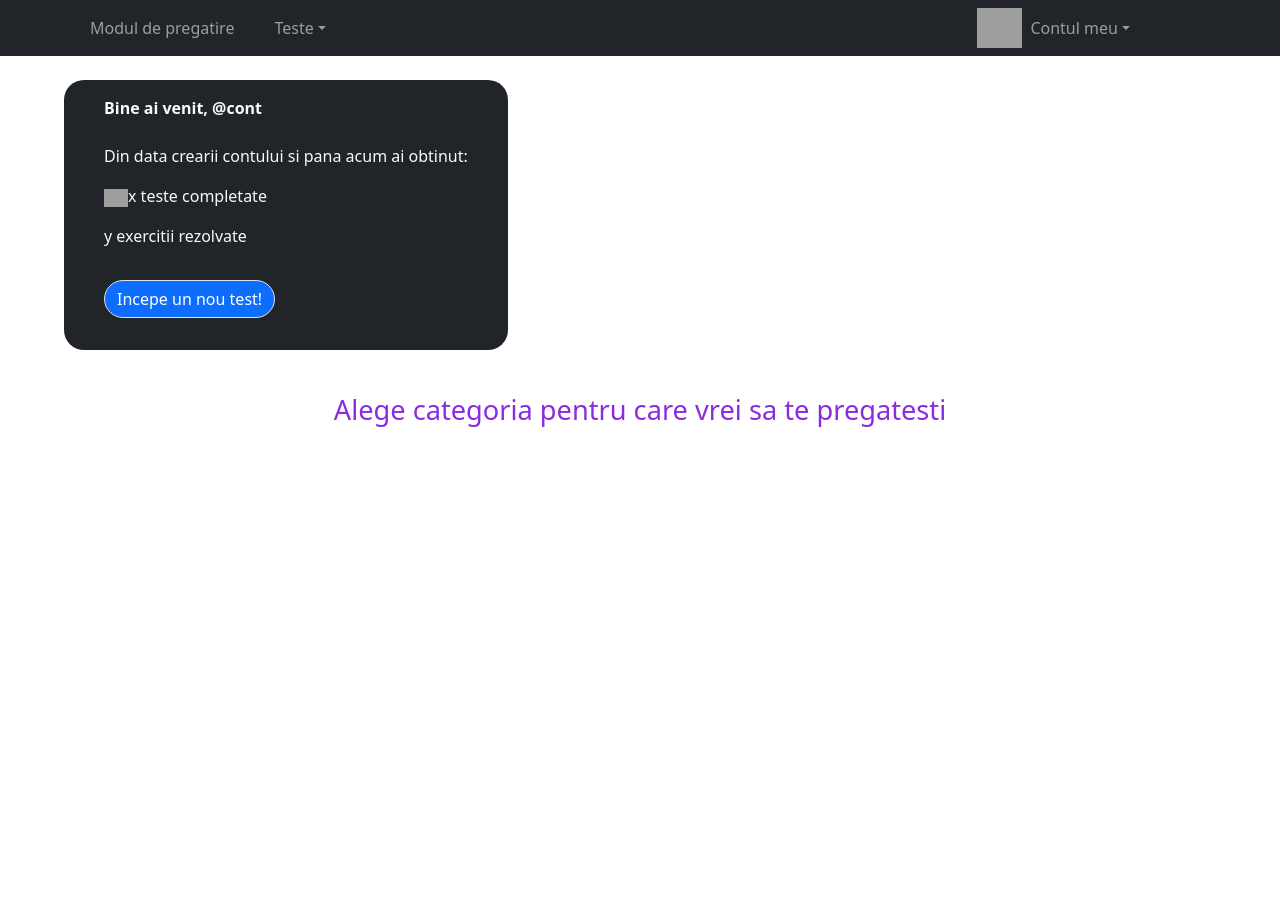
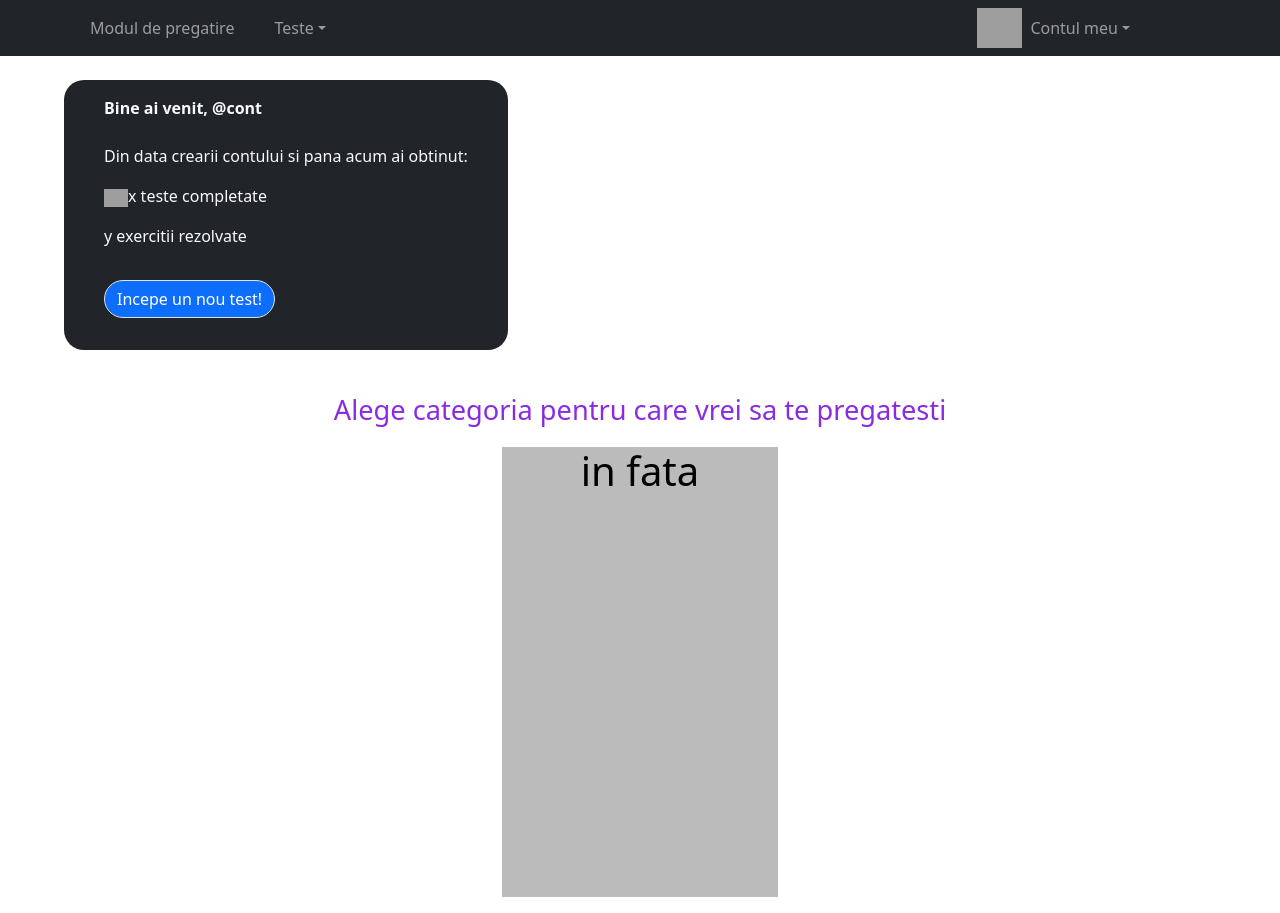
Before and after one commit to davidalexandru1370/pregatire-academii, a React (Create React App) app: page /mainPage in a window 1280 px wide. Before the commit the page ends 800 px from the top, so only its background shows below. Built offline with nearby package versions, Linux system fonts and the light colour scheme.

Commit message:
almost done flipbox

```diff
--- a/src/Components/FlipBox.js
+++ b/src/Components/FlipBox.js
@@ -1,13 +1,29 @@
 import React from "react";
+import "./FlipBox.scss";
 
 function FlipBox(props) {
   const texts = props.text;
   let listTexts = "";
   if (texts != null) {
-    listTexts = texts.map((txt) => <p>{txt}</p>);
+    listTexts = texts.map((txt) => <p key={txt}>{txt}</p>);
   }
 
-  return <div>{listTexts}</div>;
+  return (
+    <div
+      className="flip-box"
+      style={{ width: `${props.width}px`, height: `${props.height}px` }}
+    >
+      <div className="flip-box-inner">
+        <div className="flip-box-front">
+          <h1>in fata</h1>
+        </div>
+        <div className="flip-box-back">
+          <h2>in spate</h2>
+        </div>
+      </div>
+    </div>
+  );
 }
 
 export default FlipBox;
+/* De specificat propsurile posibile */
--- a/src/Components/FlipBox.scss
+++ b/src/Components/FlipBox.scss
@@ -0,0 +1,41 @@
+*{
+    margin:0;
+    padding: 0;
+}
+
+.flip-box {
+  background-color: transparent;
+  perspective: 1000px;
+}
+
+.flip-box-inner {
+  position: relative;
+  width: 100%;
+  height: 100%;
+  text-align: center;
+  transition: transform 0.8s;
+  transform-style: preserve-3d;
+}
+
+.flip-box:hover .flip-box-inner {
+  transform: rotateY(180deg);
+}
+
+.flip-box-front, .flip-box-back {
+  position: absolute;
+  width: 100%;
+  height: 100%;
+  -webkit-backface-visibility: hidden;
+  backface-visibility: hidden;
+}
+
+.flip-box-front {
+  background-color: #bbb;
+  color: black;
+}
+
+.flip-box-back {
+  background-color: dodgerblue;
+  color: white;
+  transform: rotateY(180deg);
+}
--- a/src/pages/MainPage/mainPage.js
+++ b/src/pages/MainPage/mainPage.js
@@ -65,7 +65,7 @@ function MainPage() {
           Alege categoria pentru care vrei sa te pregatesti
         </p>
         <div className="row d-flex justify-content-between">
-          <FlipBox />
+          <FlipBox width="300" height="450" />
         </div>
       </div>
 
```
Also changed, not shown: 1 other file (tests, documents, lock files or other folders).
